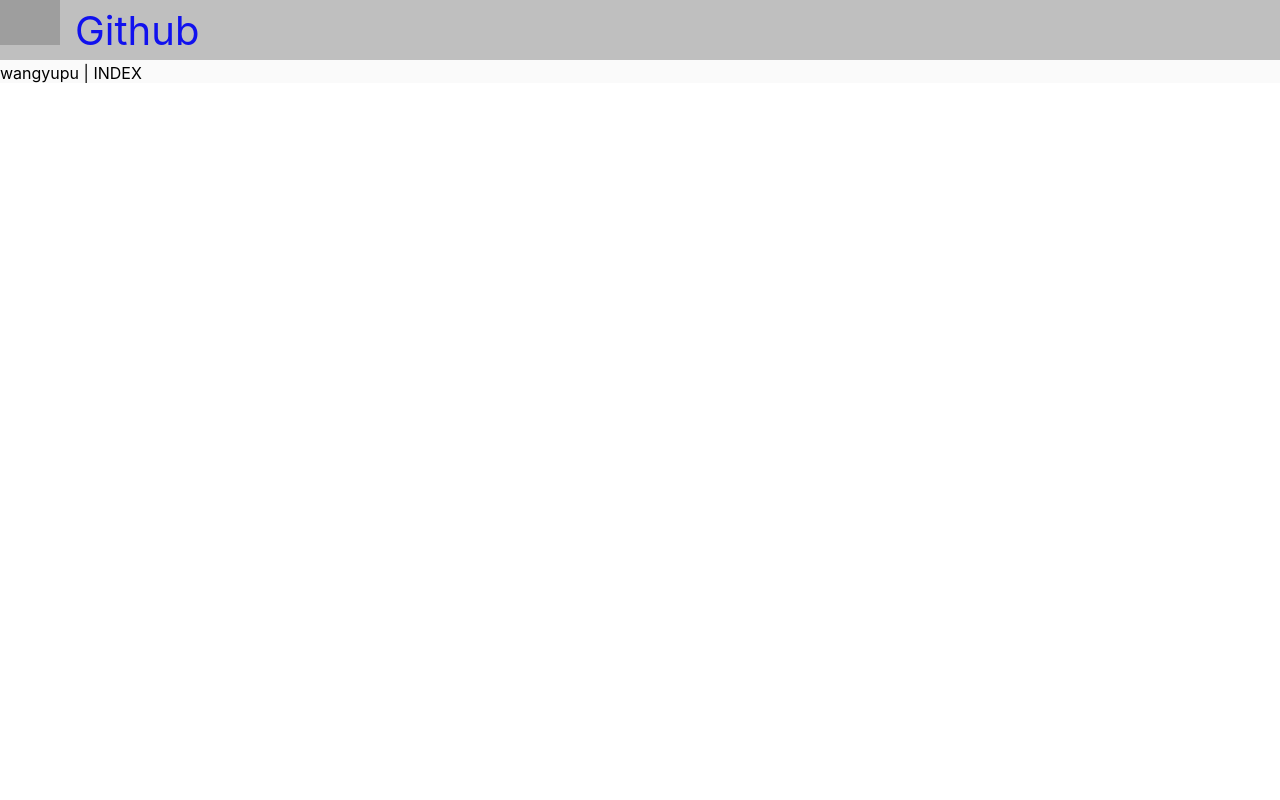
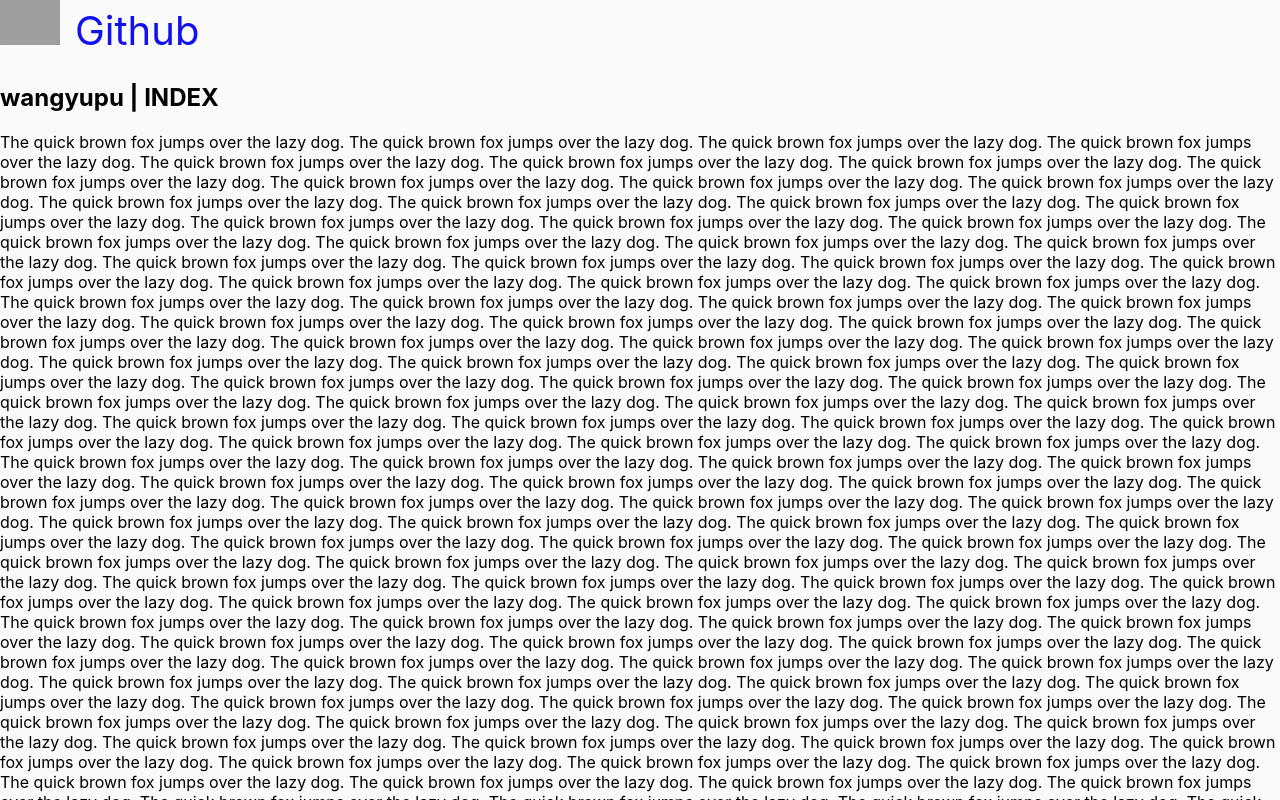
Before and after one commit to wang-yupu/wangyupu-website, a Vue app: page / in a window 1280 px wide. Shown: the top 800 px of the page. Built offline with nearby package versions, Linux system fonts and the light colour scheme; grey boxes are pictures that could not be loaded.

Commit message:
修改topbar和index

```diff
--- a/src/App.vue
+++ b/src/App.vue
@@ -6,7 +6,9 @@ import footer from './components/footer.vue'
 <template>
 <el-container class="container">
     <el-header>
-        <topbar></topbar>
+        <el-affix :offset="0">
+            <topbar></topbar>
+        </el-affix>
     </el-header>
     <el-main>
         <router-view></router-view>
--- a/src/components/topbar.vue
+++ b/src/components/topbar.vue
@@ -11,7 +11,6 @@
 
 <style scoped>
 .topbar{
-    background-color: #bfbfbf;
     backdrop-filter: saturate(30%) blur(3px);
 }
 .w_icon {
--- a/src/pages/index.vue
+++ b/src/pages/index.vue
@@ -1,9 +1,17 @@
 <script setup>
+import {ref} from 'vue'
 document.title = "wangyupu"
+
+const texts = ref('')
+let str = "The quick brown fox jumps over the lazy dog. ";
+for (let i = 0; i < 1000; i++) {
+    texts.value += str;
+}
 </script>
 
 <template>
-wangyupu | INDEX
+<h1>wangyupu | INDEX</h1>
+<a>{{ texts }}</a>
 </template>
 
 <style scoped>
--- a/src/style.css
+++ b/src/style.css
@@ -44,7 +44,7 @@ button:focus-visible {
   transition: color 0.3s ease;
 }
 .nocolor_link:hover {
-  color: #ffffff;
+  color: #aeaeae;
   text-decoration: none;
   transition: color 0.2s ease;
 }
```
